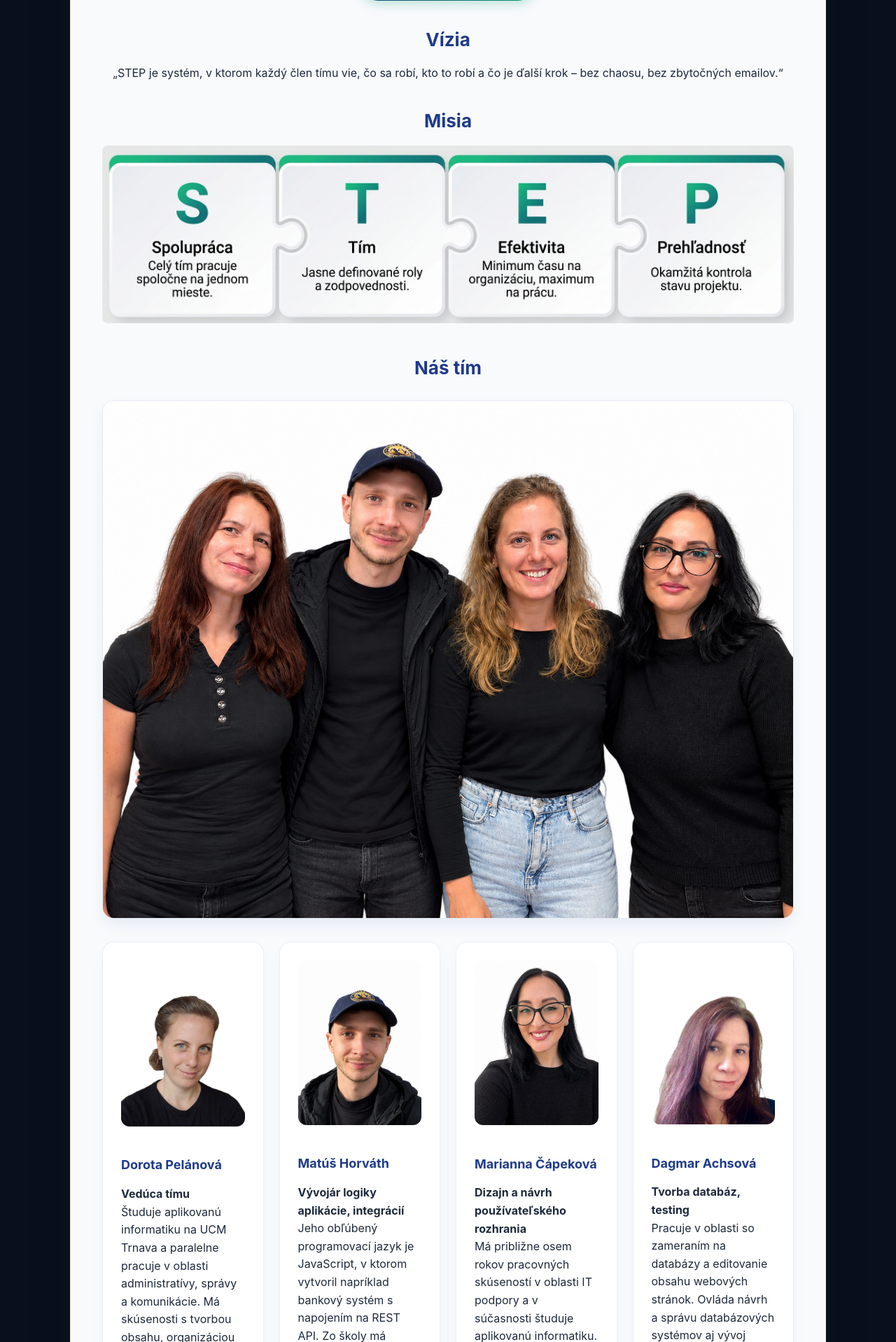
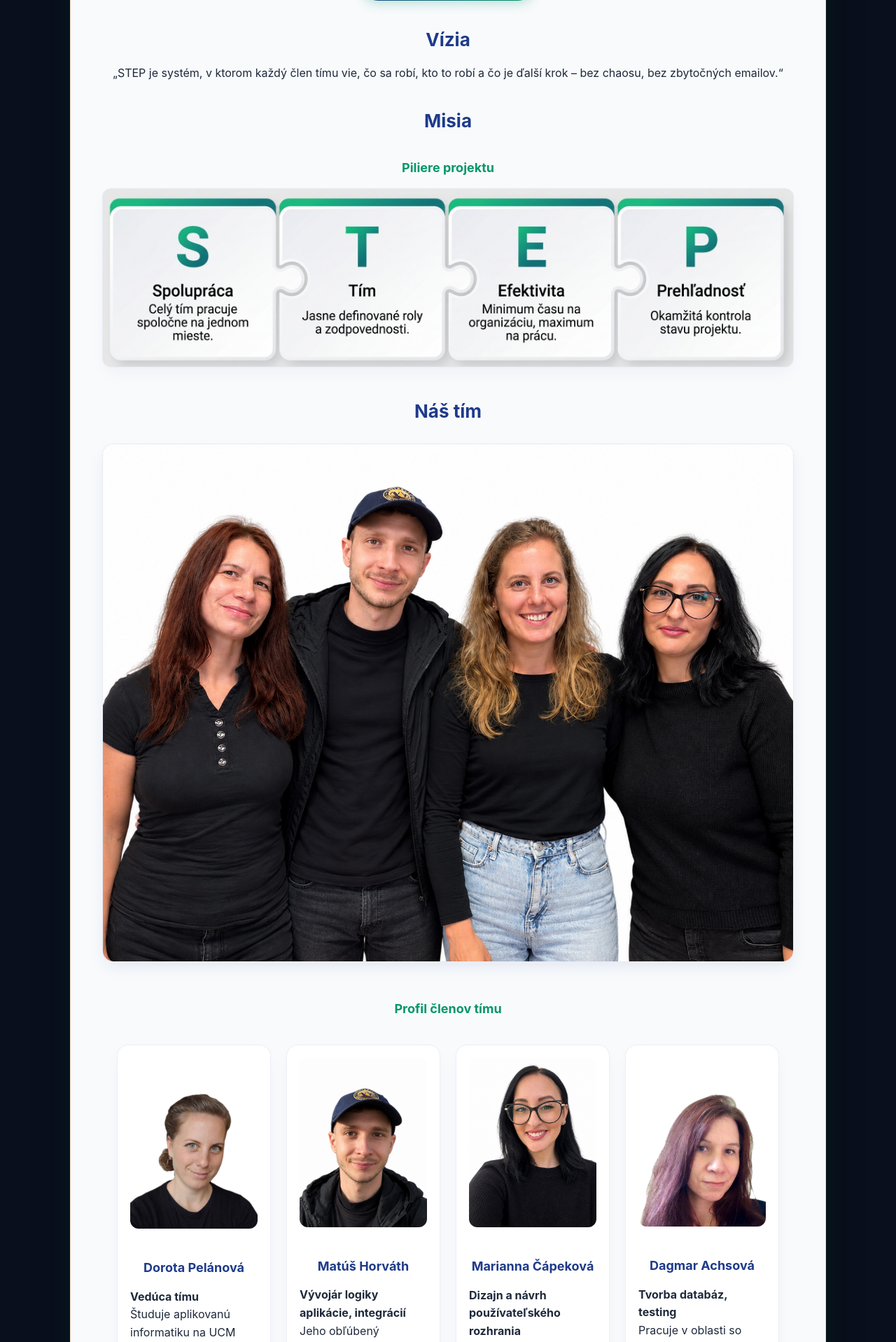
Before and after one commit to MatusHorvath555/STEP, a PHP site: page /index.html in a window 1280 px wide. Shown: the part 599-2517 px from the top of the page at 70% size. Run offline with PHP 8.4, Linux system fonts and the light colour scheme.

Commit message:
validacia stranky -odstranenie errors/warnings

```diff
--- a/css/style.css
+++ b/css/style.css
@@ -78,7 +78,7 @@ hr.nav-divider {
   margin-top: 20px;
 }
 
-/* Nadpis*/
+/* Nadpisy */
 h1, h2, h3 {
   margin-bottom: 14px;
 }
@@ -125,17 +125,33 @@ h3 {
     gap: 22px;
     margin-top: 20px;
     margin-bottom: 35px;
+    justify-content: center;
   }
 
-.karta,
+  .karty h3 {
+  flex-basis: 100%;
+  text-align: center;
+}
+
+  .karta {
+    flex: 1 1 180px;
+    max-width: 220px;
+    background-color: #ffffff;
+    border-radius: 16px;
+    padding: 18px;
+    border: 1px solid rgba(30, 58, 138, 0.08);
+    box-shadow: 0 10px 25px -5px rgba(30, 58, 138, 0.05);
+    transition: all 0.35s cubic-bezier(0.4, 0, 0.2, 1);
+  }
+
 article {
-  flex: 1 1 220px;
   background-color: #ffffff;
   border-radius: 16px;
   padding: 26px;
   border: 1px solid rgba(30, 58, 138, 0.08);
   box-shadow: 0 10px 25px -5px rgba(30, 58, 138, 0.05);
   transition: all 0.35s cubic-bezier(0.4, 0, 0.2, 1);
+  margin-bottom: 25px;
 }
 
 .karta:hover,
@@ -169,7 +185,7 @@ article:hover {
   border: 1px solid rgba(30, 58, 138, 0.08);
 }
 
-/* tabulky*/
+/* Tabuľky */
 table {
   width: 100%;
   border-collapse: separate;
@@ -209,7 +225,7 @@ tr:hover {
   background-color: rgba(5, 150, 105, 0.04);
 }
 
-/* tlacidla */
+/* Tlačidlá */
 .btn-pro {
   display: inline-block;
   padding: 12px 24px;
@@ -239,6 +255,25 @@ tr:hover {
 .pdf-nahlad iframe {
   border-radius: 12px;
   border: 1px solid rgba(217, 119, 6, 0.12);
+}
+
+/* Puzzle sekcie */
+.step-puzzle-section,
+.puzzle-section {
+  text-align: center;
+  margin: 2rem 0;
+}
+
+.puzzle-figure {
+  margin: 0;
+}
+
+.puzzle-image {
+  max-width: 100%;
+  height: auto;
+  border-radius: 12px;
+  border: 1px solid rgba(30, 58, 138, 0.08);
+  box-shadow: 0 10px 25px -5px rgba(30, 58, 138, 0.05);
 }
 
 /* Pata */
@@ -289,6 +324,7 @@ footer {
   .karta, article {
     min-width: 0;
     padding: 22px;
+    max-width: 100%;
   }
 
   table {
@@ -328,6 +364,7 @@ footer {
   .karta, article {
     flex-basis: 100%;
     padding: 18px;
+    max-width: 100%;
   }
 
   th, td {
@@ -342,13 +379,3 @@ footer {
 
   footer { font-size: 13px; }
 }
-.puzzle-section {
-    text-align: center;
-    margin: 2rem 0;
-}
-
-.puzzle-image {
-    max-width: 100%;
-    height: auto;
-    border-radius: 8px; /* Jemne zaoblené rohy pre čistý dizajn */
-}
--- a/index.html
+++ b/index.html
@@ -1,20 +1,20 @@
 <!doctype html>
 <html lang="sk">
   <head>
-    <meta charset="UTF-8" />
-    <meta name="viewport" content="width=device-width, initial-scale=1.0" />
+    <meta charset="UTF-8">
+    <meta name="viewport" content="width=device-width, initial-scale=1.0">
     <title>STEP – Step Towards an Effective Project</title>
-    <link rel="stylesheet" href="css/style.css" />
-    <link rel="icon" type="image/png" href="img/favicon-96x96.png" sizes="96x96" />
-    <link rel="icon" type="image/svg+xml" href="img/favicon.svg" />
-    <link rel="shortcut icon" href="img/favicon.ico" />
-    <link rel="apple-touch-icon" sizes="180x180" href="img/apple-touch-icon.png" />
-    <link rel="manifest" href="img/site.webmanifest" />
+    <link rel="stylesheet" href="css/style.css">
+    <link rel="icon" type="image/png" href="img/favicon-96x96.png" sizes="96x96">
+    <link rel="icon" type="image/svg+xml" href="img/favicon.svg">
+    <link rel="shortcut icon" href="img/favicon.ico">
+    <link rel="apple-touch-icon" sizes="180x180" href="img/apple-touch-icon.png">
+    <link rel="manifest" href="img/site.webmanifest">
   </head>
   <body>
     <header class="hlavicka">
       <a href="index.html" class="logo">
-        <img src="logo.png" alt="STEP logo" />
+        <img src="logo.png" alt="STEP logo">
       </a>
       <nav>
         <a href="stranky/motivacny-list.html">Motivačný list</a>
@@ -22,7 +22,7 @@
         <a href="stranky/harmonogram.html">Harmonogram</a>
         <a href="stranky/o-aplikacii.html">O aplikácii</a>
       </nav>
-      <hr class="nav-divider" />
+      <hr class="nav-divider">
     </header>
 
     <main>
@@ -54,21 +54,25 @@
       <section class="centrovane">
         <h2>Misia</h2>
         <section class="step-puzzle-section">
-    <figure class="puzzle-figure">
-        <img src="img/puzzle.png" alt="STEP – Spolupráca, Tím, Efektivita, Prehľadnosť" class="puzzle-image">
-    </figure>
-</section>
+          <h3>Piliere projektu</h3>
+          <figure class="puzzle-figure">
+            <img src="img/puzzle.png" alt="STEP – Spolupráca, Tím, Efektivita, Prehľadnosť" class="puzzle-image">
+          </figure>
+        </section>
+      </section>
 
       <section class="centrovane">
         <h2>Náš tím</h2>
 
         <figure class="fotka-timu">
-          <img src="img/tím_foto.jpg" alt="Spoločná fotka tímu STEP" />
+          <img src="img/tím_foto.jpg" alt="Spoločná fotka tímu STEP">
         </figure>
 
         <section class="karty">
+          <h3>Profil členov tímu</h3>
+
           <article class="karta">
-            <img src="img/foto-dorota.png" alt="Dorota Pelánová" />
+            <img src="img/foto-dorota.png" alt="Dorota Pelánová">
             <h3>Dorota Pelánová</h3>
             <p><strong>Vedúca tímu</strong></p>
             <p>
@@ -80,7 +84,7 @@
             </p>
           </article>
           <article class="karta">
-            <img src="img/foto-matus.png" alt="Matúš Horváth" />
+            <img src="img/foto-matus.png" alt="Matúš Horváth">
             <h3>Matúš Horváth</h3>
             <p><strong>Vývojár logiky aplikácie, integrácií</strong></p>
             <p>
@@ -92,7 +96,7 @@
             </p>
           </article>
           <article class="karta">
-            <img src="img/marianna.png" alt="Marianna Čápeková" />
+            <img src="img/marianna.png" alt="Marianna Čápeková">
             <h3>Marianna Čápeková</h3>
             <p><strong>Dizajn a návrh používateľského rozhrania</strong></p>
             <p>
@@ -105,7 +109,7 @@
             </p>
           </article>
           <article class="karta">
-            <img src="img/foto-daska.png" alt="Dagmar Achsová" />
+            <img src="img/foto-daska.png" alt="Dagmar Achsová">
             <h3>Dagmar Achsová</h3>
             <p><strong>Tvorba databáz, testing</strong></p>
             <p>
--- a/stranky/motivacny-list.html
+++ b/stranky/motivacny-list.html
@@ -66,7 +66,7 @@
         <li><strong>Organizácia:</strong> krátke online stretnutia (15–30 minút) a pravidelné offline stretnutia v UCM. Z každého stretnutia je zápisnica. Každý člen má na týždeň 2–3 merateľné úlohy, ktoré sú buď splnené, alebo nesplnené.</li>
       </ul>
       <p>
-        Ako tím venujeme projektu spolu 3 až 5 hodín týždenne. Do spoločného repozitára na GitHube prispievajú všetci štyria členovia. Keďže popri štúdiu pracujeme, vieme s časom efektívne hospodáriť a chceme, aby tento prístup aplikácia plne odrážala.
+        Ako tím venujemy projektu spolu 3 až 5 hodín týždenne. Do spoločného repozitára na GitHube prispievajú všetci štyria členovia. Keďže popri štúdiu pracujeme, vieme s časom efektívne hospodáriť a chceme, aby tento prístup aplikácia plne odrážala.
       </p>
 
       <h2>4. Náš cieľ</h2>
@@ -91,7 +91,7 @@
     </p>
 
     <figure class="pdf-nahlad">
-      <iframe src="../dokumenty/Motivacny_dokument_STEP.pdf" title="Náhľad motivačného listu tímu STEP" width="100%" height="800"></iframe>
+      <iframe src="../dokumenty/Motivacny_dokument_STEP.pdf" title="Náhľad motivačného listu tímu STEP" style="width: 100%; height: 800px;"></iframe>
     </figure>
   </main>
 
```
Also changed, not shown: stranky/harmonogram.html (+9 -10 lines), stranky/o-aplikacii.html (+5 -5 lines), stranky/zapisnica.html (+16 -18 lines). Lines whose indentation alone changed are shown as unchanged.
